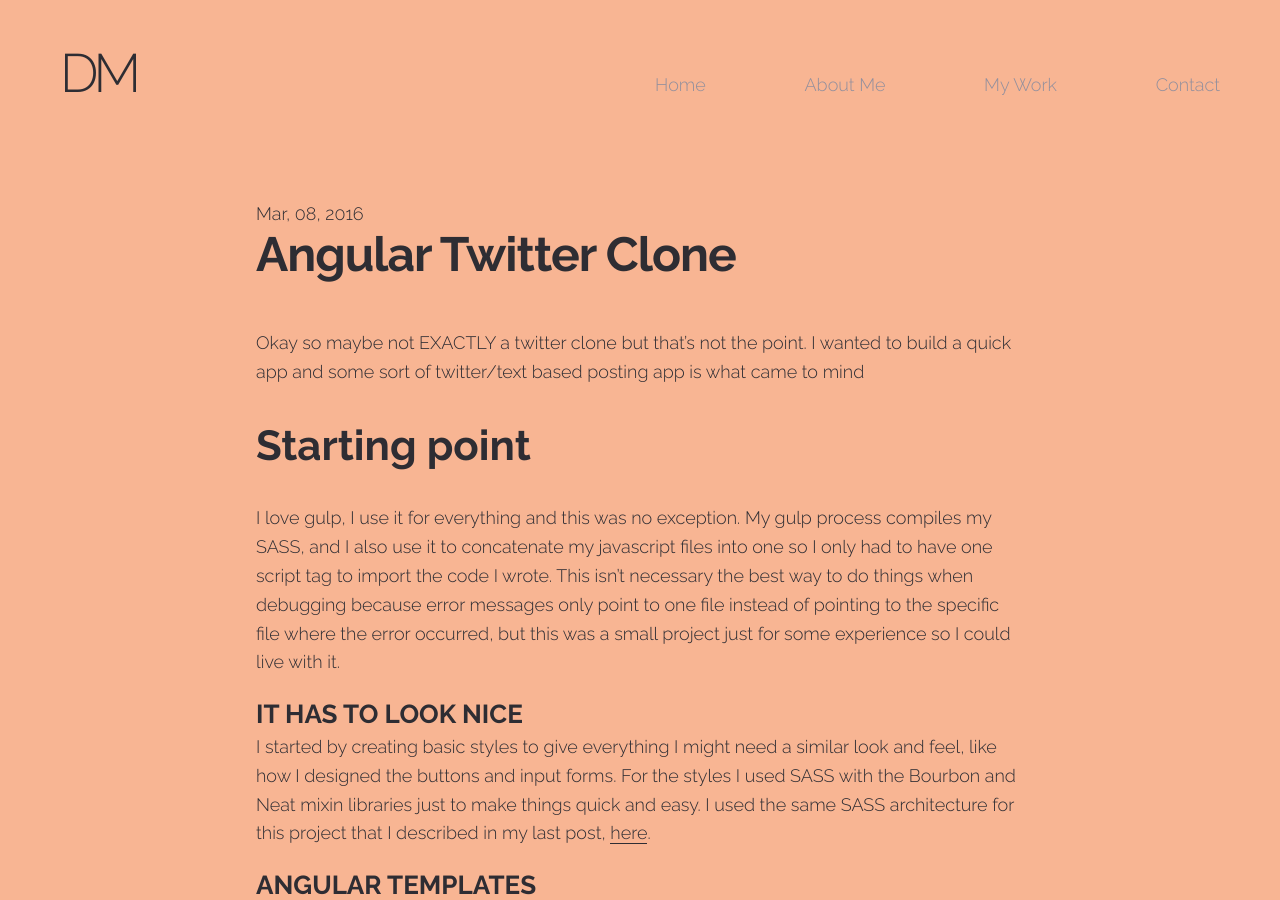
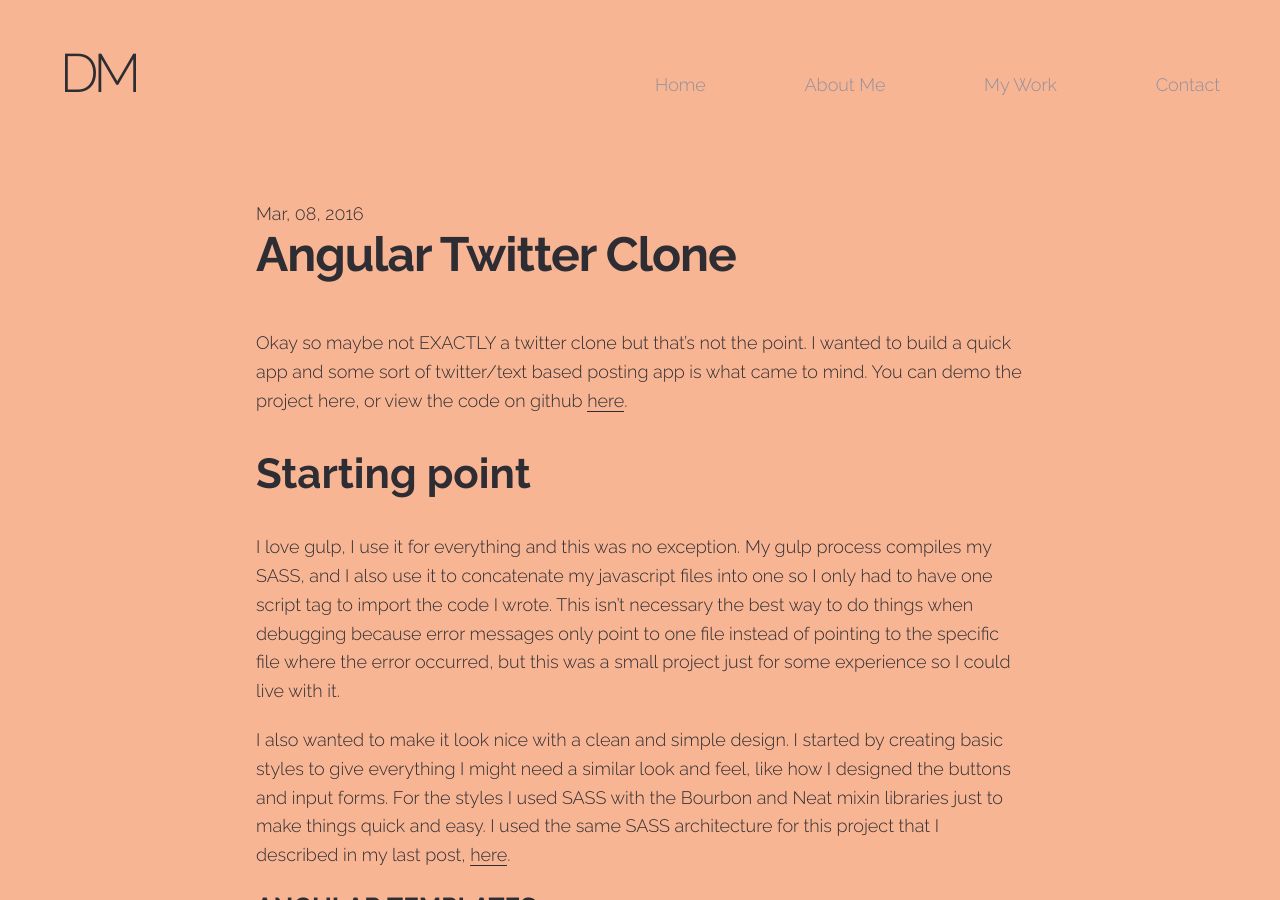
Before and after one commit to derekmorash/New-Portfolio, a Jekyll site: the page built from _posts/2016-03-07-angular-twtter-clone.md, in a window 1280 px wide and 900 px high. Built offline with Jekyll 4.4.1, drawn with Linux system fonts in a browser that asks for light colours; nearby versions of some CDN libraries; comment, search, counter and statistics services are not loaded; some of the changed text lies outside the part shown.

Commit message:
More writing

```diff
--- a/_posts/2016-03-07-angular-twtter-clone.md
+++ b/_posts/2016-03-07-angular-twtter-clone.md
@@ -7,13 +7,12 @@
 categories: work
 tags:       javascript angular firebase
 ---
-Okay so maybe not EXACTLY a twitter clone but that's not the point. I wanted to build a quick app and some sort of twitter/text based posting app is what came to mind
+Okay so maybe not EXACTLY a twitter clone but that's not the point. I wanted to build a quick app and some sort of twitter/text based posting app is what came to mind. You can demo the project here, or view the code on github [here](https://github.com/derekmorash/AngularTwitter).
 
 ## Starting point
 I love gulp, I use it for everything and this was no exception. My gulp process compiles my SASS, and I also use it to concatenate my javascript files into one so I only had to have one script tag to import the code I wrote. This isn't necessary the best way to do things when debugging because error messages only point to one file instead of pointing to the specific file where the error occurred, but this was a small project just for some experience so I could live with it.
 
-### It has to look nice
-I started by creating basic styles to give everything I might need a similar look and feel, like how I designed the buttons and input forms. For the styles I used SASS with the Bourbon and Neat mixin libraries just to make things quick and easy. I used the same SASS architecture for this project that I described in my last post, [here]({% post_url 2016-02-23-css-architecture-and-semantics %}).
+I also wanted to make it look nice with a clean and simple design. I started by creating basic styles to give everything I might need a similar look and feel, like how I designed the buttons and input forms. For the styles I used SASS with the Bourbon and Neat mixin libraries just to make things quick and easy. I used the same SASS architecture for this project that I described in my last post, [here]({% post_url 2016-02-23-css-architecture-and-semantics %}).
 
 ### Angular Templates
 I created a basic HTML document to structure the application and to layout the components I was going to use. Things like the login/register forms and the nav bar. I then broke these components up into their own view template files. I used a ng-include directive to pull in the nav.html template since it is a constant on each page. Next I have a main element with a ng-view that the main components of the app will be loaded into depending on the page the user is on.
@@ -170,8 +166,9 @@
 {% endhighlight %}
 
 ### Next Steps
-<!-- adding delete and edit on tweets -->
+
 I need to add more CRUD functionality to the app. Users should be able to delete and edit their tweets. My first idea for this was to just only display the delete and edit buttons when that specific tweet belonged to the logged in user using the ngShow directive. The problem with this is that the buttons still exist in the markup, they are only being hidden, so anyone could inspect the element and remove that ngShow directive and be able to delete a tweet that doesn't belong to them. I need to think of a way to create the buttons ONLY if they belong to the person logged in instead of simply hiding them.
 
-<!-- maybe adding user control like changing passwords/deleting account -->
-Another thing I'd like to add is the ability for users to update their account info or delete their accounts. This simply means going through Firebase's documentation and tutorials, but I think the CRUD actions are more a higher priority.
+I'd also like to make the tweets load on scroll. Right now all tweets get loaded right away, there's no limit to how many are retrieved. It'd be nice to have a number like 20 be loaded at first and then when the user scrolls to the bottom of the page another 20 get loaded after.
+
+And the last thing I'd like to add is the ability for users to update their account info or delete their accounts. This simply means going through Firebase's documentation and tutorials, but I think the CRUD actions are more a higher priority.
```
Also changed, not shown: other parts of _posts/2016-03-07-angular-twtter-clone.md (+2 -5 lines).
